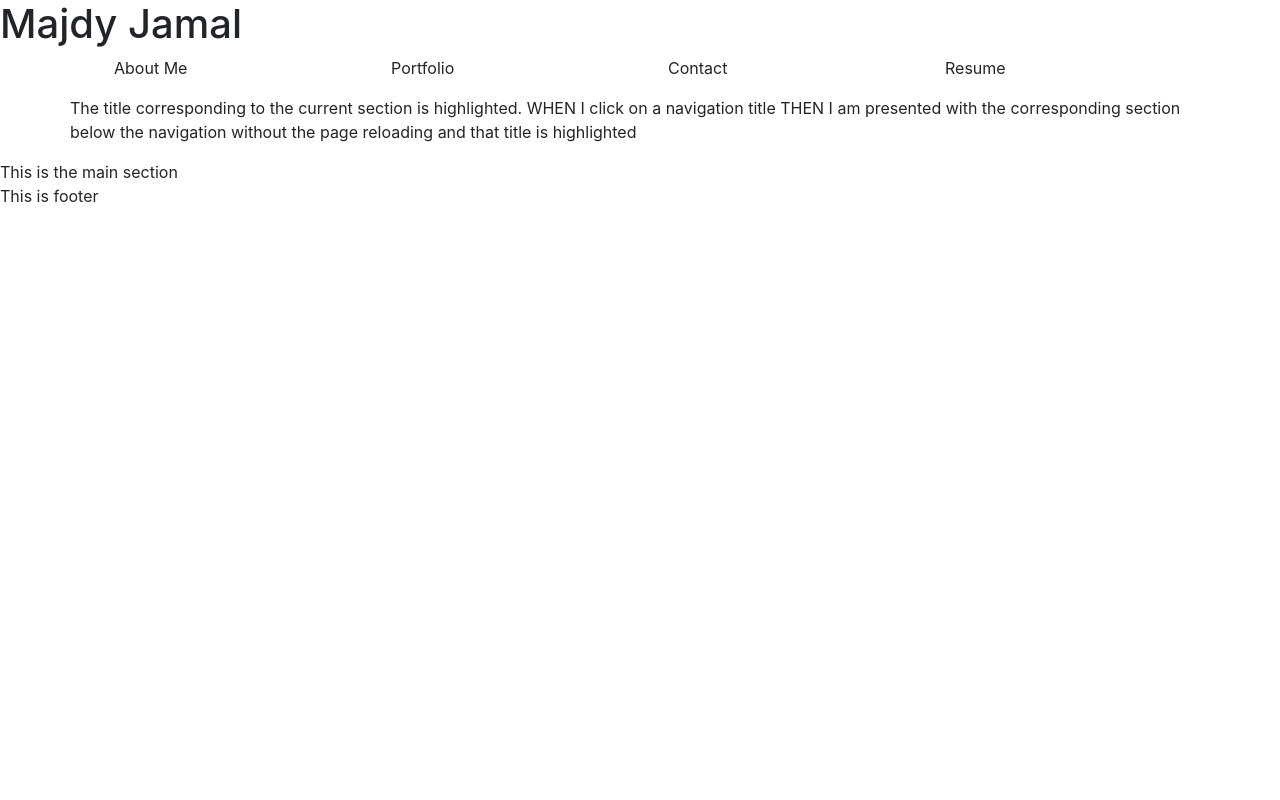
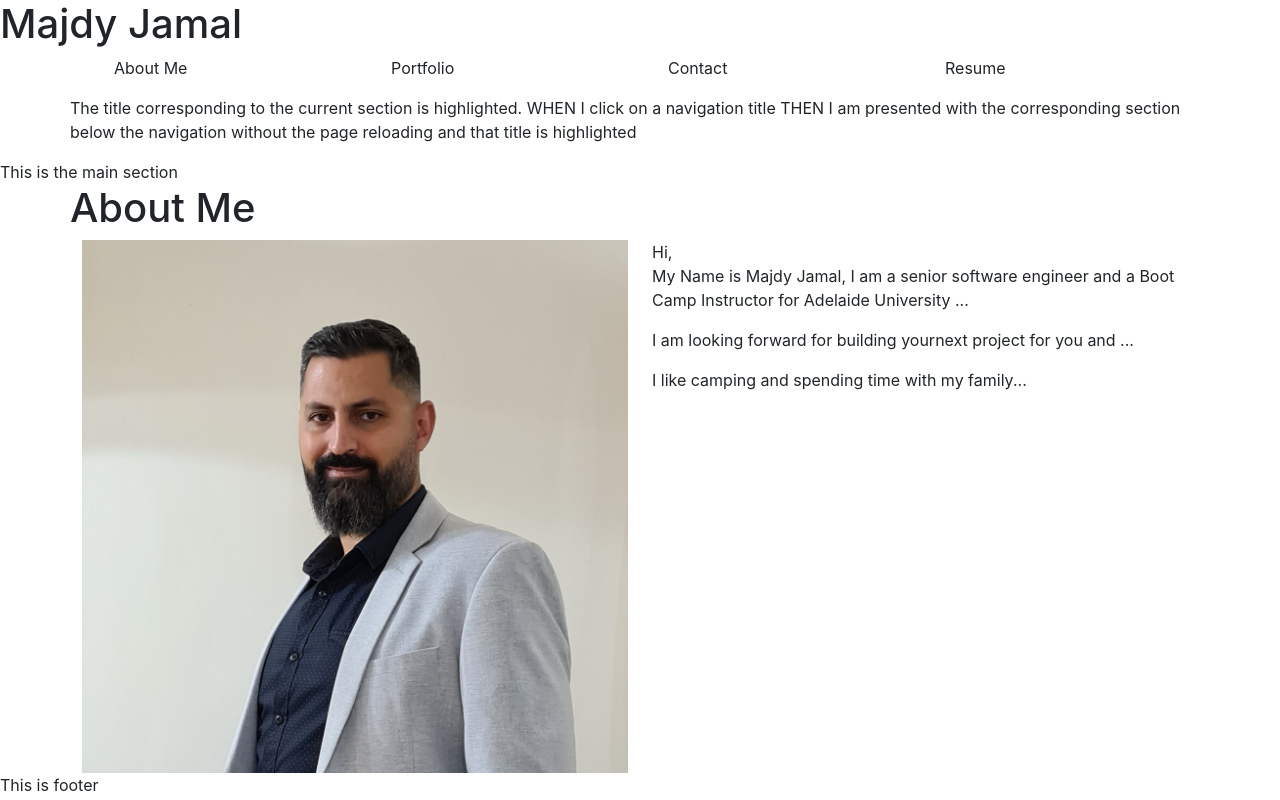
Before and after one commit to majdyjamal/portfolio-react, a React (Create React App) app: page / in a window 1280 px wide. Built offline with nearby package versions, Linux system fonts and the light colour scheme.

Commit message:
added basic About me React component.

```diff
--- a/src/App.js
+++ b/src/App.js
@@ -2,6 +2,7 @@
 import './App.css';
 import Header from './components/Header';
 import Nav from './components/Nav';
+import AboutMe from './components/AboutMe';
 
 function App() {
   return (
@@ -27,6 +28,7 @@ function App() {
 
       <main>
           This is the main section
+          <AboutMe></AboutMe>
       </main>
       <footer>
         This is footer
--- /dev/null
+++ b/src/components/AboutMe/index.js
@@ -0,0 +1,22 @@
+import React from "react";
+import profileImage from "../../assets/images/majdy-jamal.jpg";
+
+const AboutMe = () => {
+    return (
+        <section className="container">
+            <h1  className="row" id="about">About Me</h1>
+            <div className="row">
+                <div className="col-12 col-md-6">
+                    <img src={profileImage} style={{ width: "100%" }} alt="Majdy Jamal photo"  />
+                </div>
+                <div className="col-12 col-md-6">
+                    <p>Hi,<br/>My Name is Majdy Jamal, I am a senior software engineer and a Boot Camp Instructor for Adelaide University ...</p>
+                    <p>I am looking forward for building yournext project for you and ...</p>
+                    <p>I like camping and spending time with my family...</p>
+                </div>
+            </div>
+        </section>
+    );
+}
+
+export default AboutMe;
```
Also changed, not shown: src/assets/images/majdy-jamal.jpg (added).
